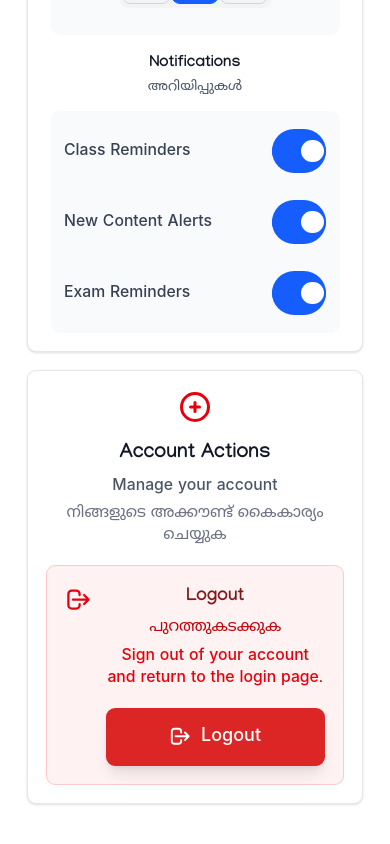
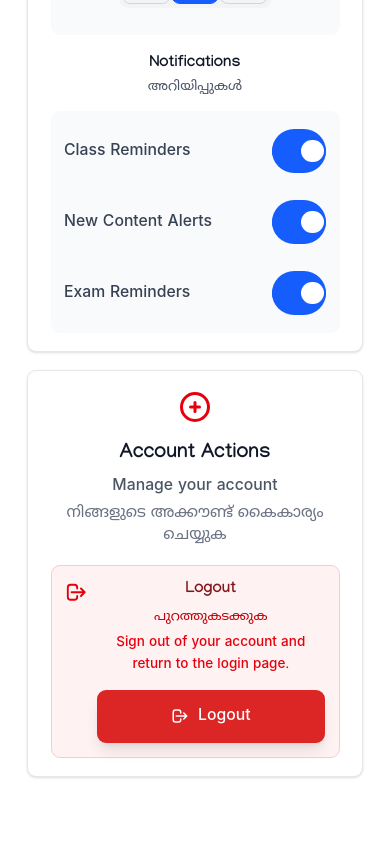
Before and after one commit to irfanhabeeb-002/parents-madrasa-portal, a React (Vite) app: page /profile in a window 390 px wide. Shown: the part 1198-2042 px from the top of the page. Built offline with nearby package versions, Linux system fonts and the light colour scheme; no server answers; sample sign-in values are in the browser's storage.

Commit message:
Optimized account actions card for mobile

```diff
--- a/src/pages/Profile.tsx
+++ b/src/pages/Profile.tsx
@@ -190,24 +190,24 @@ export const Profile: React.FC = () => {
         ariaLabel="Account actions section"
         className="!cursor-default"
       >
-        <div className="mt-4 space-y-4">
+        <div className="mt-3 sm:mt-4 space-y-4 sm:space-y-6 px-1 sm:px-0">
           {/* Logout Button */}
-          <div className="bg-red-50 border border-red-200 rounded-lg p-4">
-            <div className="flex items-start space-x-3">
-              <svg className="w-6 h-6 text-red-600 mt-0.5" fill="none" stroke="currentColor" viewBox="0 0 24 24">
+          <div className="bg-red-50 border border-red-200 rounded-lg p-3 sm:p-4">
+            <div className="flex items-start space-x-2 sm:space-x-3">
+              <svg className="w-5 h-5 sm:w-6 sm:h-6 text-red-600 mt-0.5 flex-shrink-0" fill="none" stroke="currentColor" viewBox="0 0 24 24">
                 <path strokeLinecap="round" strokeLinejoin="round" strokeWidth={2} d="M17 16l4-4m0 0l-4-4m4 4H7m6 4v1a3 3 0 01-3 3H6a3 3 0 01-3-3V7a3 3 0 013-3h4a3 3 0 013 3v1" />
               </svg>
-              <div className="flex-1">
-                <h3 className="text-base font-medium text-red-900 mb-1">Logout</h3>
-                <p className="text-sm text-red-700 mb-1" lang="ml">പുറത്തുകടക്കുക</p>
-                <p className="text-sm text-red-600 mb-4">
+              <div className="flex-1 min-w-0">
+                <h3 className="text-sm sm:text-base font-medium text-red-900 mb-1">Logout</h3>
+                <p className="text-xs sm:text-sm text-red-700 mb-1" lang="ml">പുറത്തുകടക്കുക</p>
+                <p className="text-xs sm:text-sm text-red-600 mb-3 sm:mb-4 leading-relaxed">
                   Sign out of your account and return to the login page.
                 </p>
                 <AccessibleButton
                   variant="danger"
                   onClick={handleLogout}
                   ariaLabel="Logout from application"
-                  className="!min-h-[48px] w-full"
+                  className="!min-h-[48px] w-full px-4 py-3 sm:px-6 sm:py-3"
                   style={{
                     backgroundColor: '#dc2626',
                     color: 'white',
@@ -215,10 +215,10 @@ export const Profile: React.FC = () => {
                   }}
                 >
                   <div className="flex items-center justify-center space-x-2">
-                    <svg className="w-5 h-5" fill="none" stroke="currentColor" viewBox="0 0 24 24">
+                    <svg className="w-4 h-4 sm:w-5 sm:h-5" fill="none" stroke="currentColor" viewBox="0 0 24 24">
                       <path strokeLinecap="round" strokeLinejoin="round" strokeWidth={2} d="M17 16l4-4m0 0l-4-4m4 4H7m6 4v1a3 3 0 01-3 3H6a3 3 0 01-3-3V7a3 3 0 013-3h4a3 3 0 013 3v1" />
                     </svg>
-                    <span>Logout</span>
+                    <span className="text-sm sm:text-base font-medium">Logout</span>
                   </div>
                 </AccessibleButton>
               </div>
```
